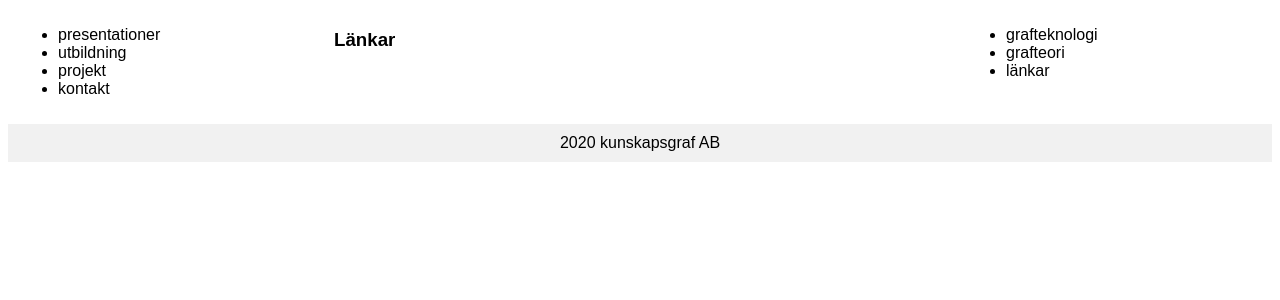
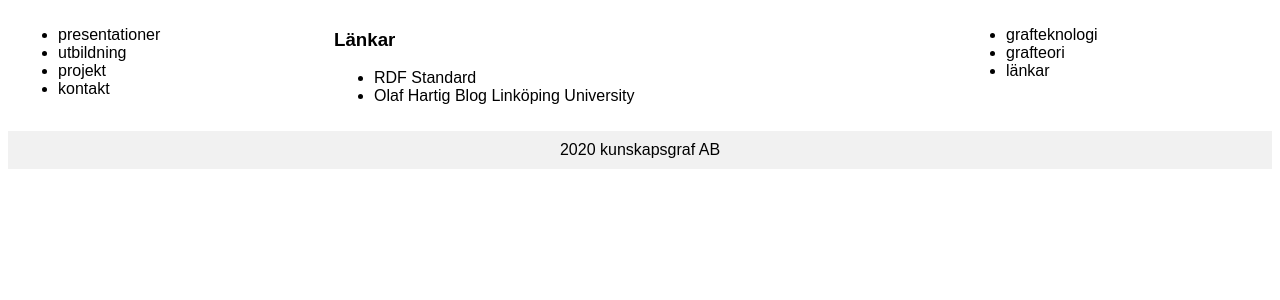
Before and after one commit to bsaxen/kunskapsgrafAB, a PHP site: page /index.php?do=links in a window 1280 px wide. Shown: the part 196-496 px from the top of the page. Run offline with PHP 8.4, Linux system fonts and the light colour scheme; the visitor is signed in with stand-in values (Sample User, id 1).

Commit message:
Update links.php

```diff
--- a/content/links.php
+++ b/content/links.php
@@ -1,3 +1,7 @@
 <?php
 echo "<h3>Länkar</h3>";
 ?>
+<ul>
+  <li><a href="https://www.w3.org/RDF">RDF Standard</a></li>
+  <li><a href="https://blog.liu.se/olafhartig/">Olaf Hartig Blog Linköping University</a></li>
+</ul>
```
